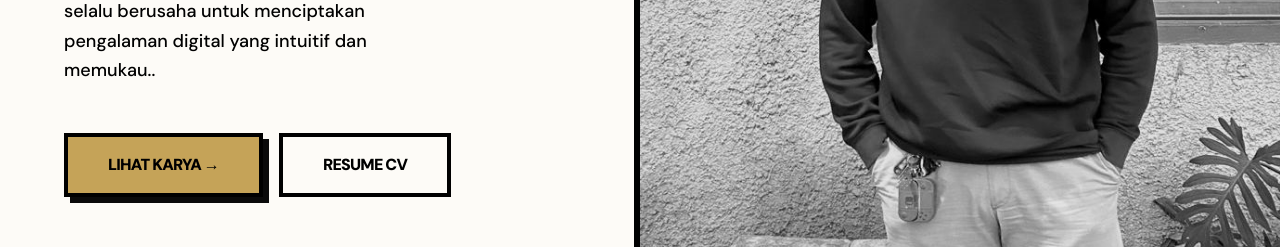
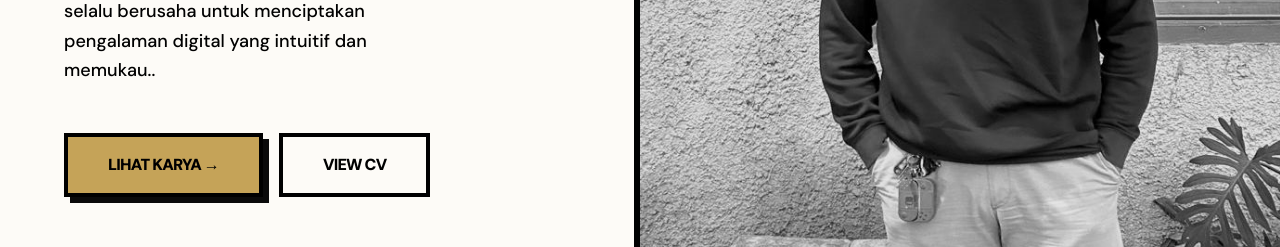
Before and after one commit to Ferdiii06/portofolio2025, a Next.js app: page / in a window 1280 px wide. Shown: the part 800-1047 px from the top of the page. Built offline with nearby package versions, Linux system fonts and the light colour scheme.

Commit message:
Update herosection

```diff
--- a/src/components/HeroSection.jsx
+++ b/src/components/HeroSection.jsx
@@ -60,7 +60,7 @@ export default function HeroSection() {
               }}
               className="border-[4px] border-black px-10 py-4 bg-transparent text-black font-black uppercase tracking-tighter hover:bg-black hover:text-white transition-all"
             >
-              Resume CV
+              View CV
             </a>
           </div>
 
```
